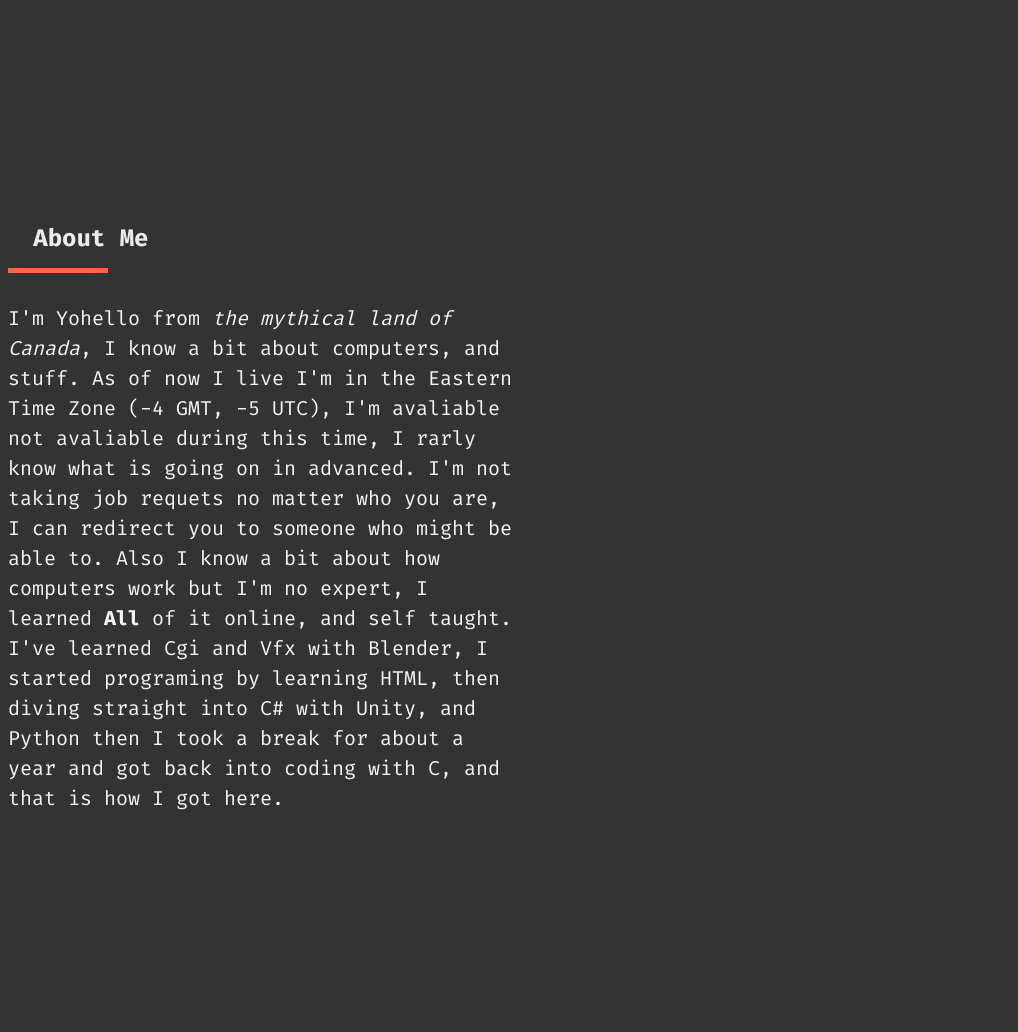
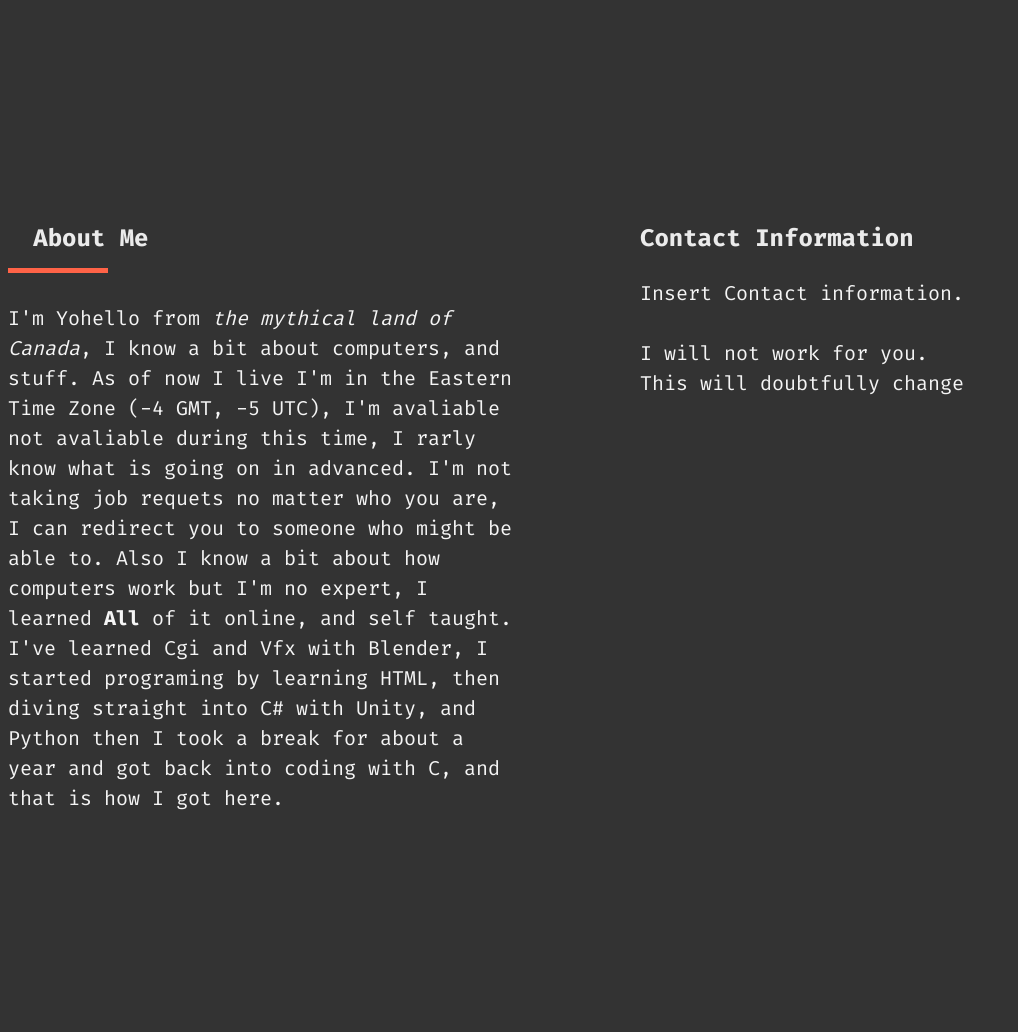
Before and after one commit to Yohello1/Yohello1_web, a PHP site: page / in a window 1280 px wide. Shown: the part 1121-2153 px from the top of the page, without its empty margins (0-1018 px from the left). Run offline with PHP 8.4, Linux system fonts and the light colour scheme.

Commit message:
moved contact beside thingy

```diff
--- a/index.php
+++ b/index.php
@@ -418,7 +418,6 @@ font-size:15pt;
         ?>
     </div>
     <br>
-    <div class="nextpoint"></div>
 
     <div class="Contactinfo">
         <h3>Contact Information</h3>
```
